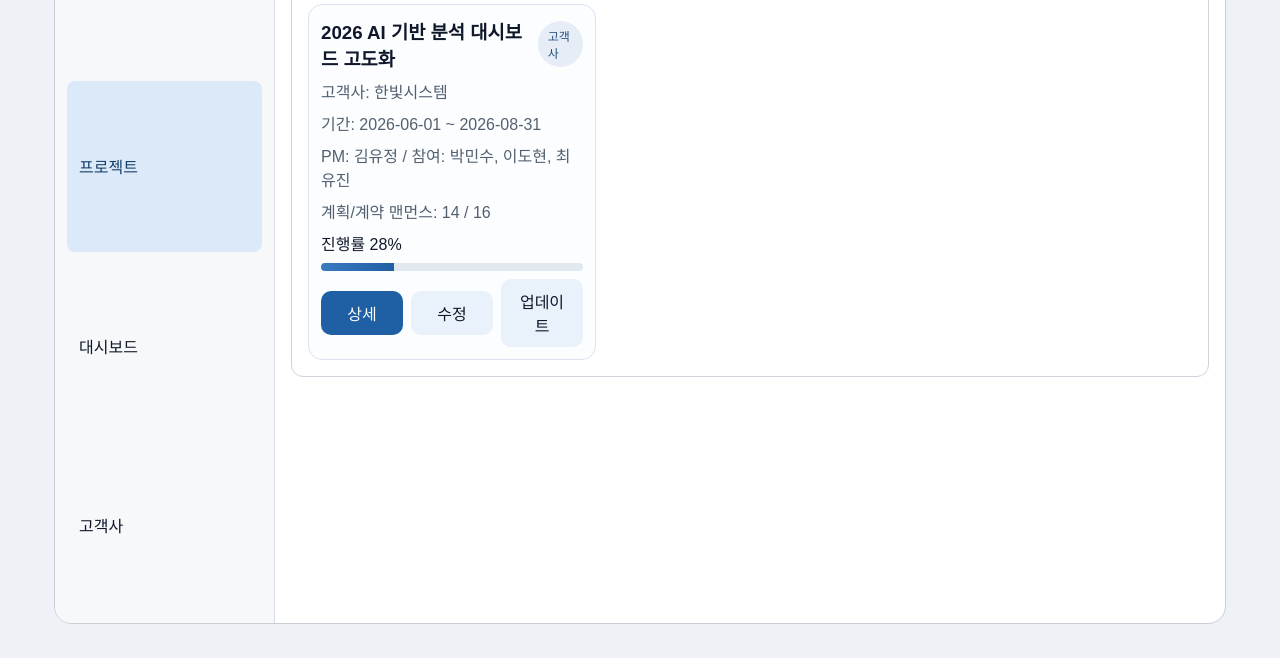
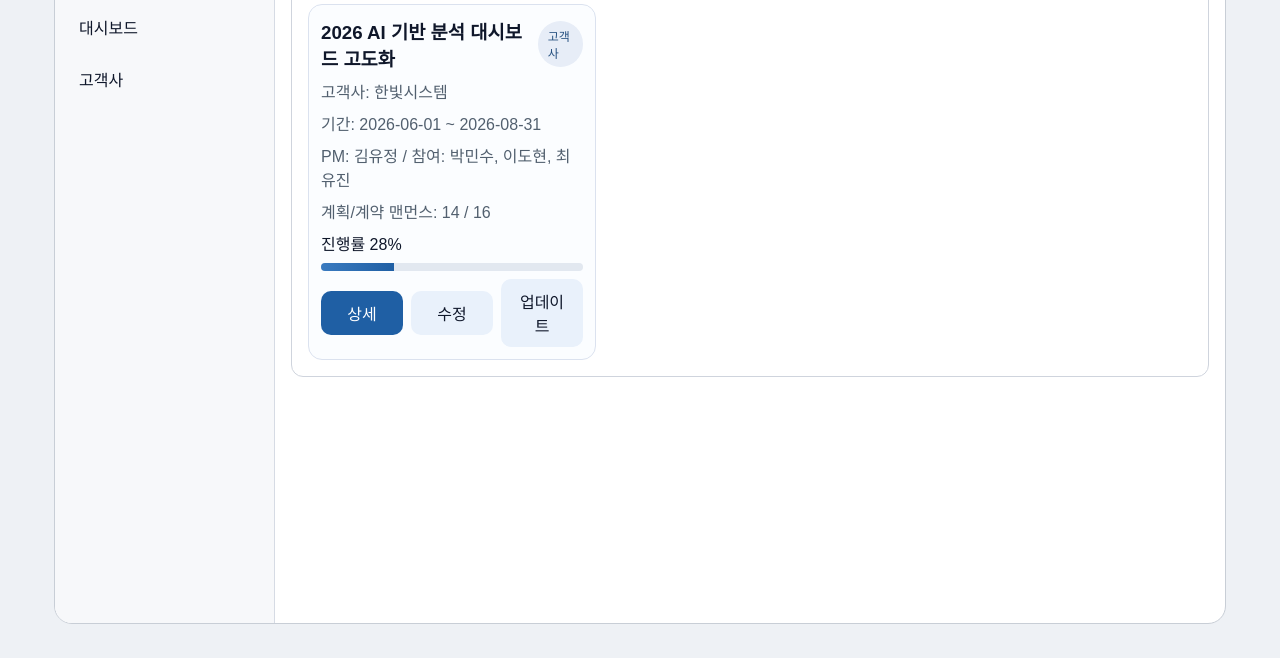
Before and after one commit to yujeong-kim13/projectops, a plain HTML site: page index.html in a window 1280 px wide. Shown: the part 142-800 px from the top of the page. Drawn offline with Linux system fonts and the light colour scheme.

Commit message:
Fix sidebar nav stretch layout
Co-Authored-By: Paperclip <noreply@paperclip.ing>

```diff
--- a/styles.css
+++ b/styles.css
@@ -51,6 +51,8 @@ body {
 .side-nav {
   display: grid;
   gap: 8px;
+  align-content: start;
+  grid-auto-rows: min-content;
   background: #f7f8fa;
   padding: 12px;
   min-height: calc(100vh - 60px);
```
